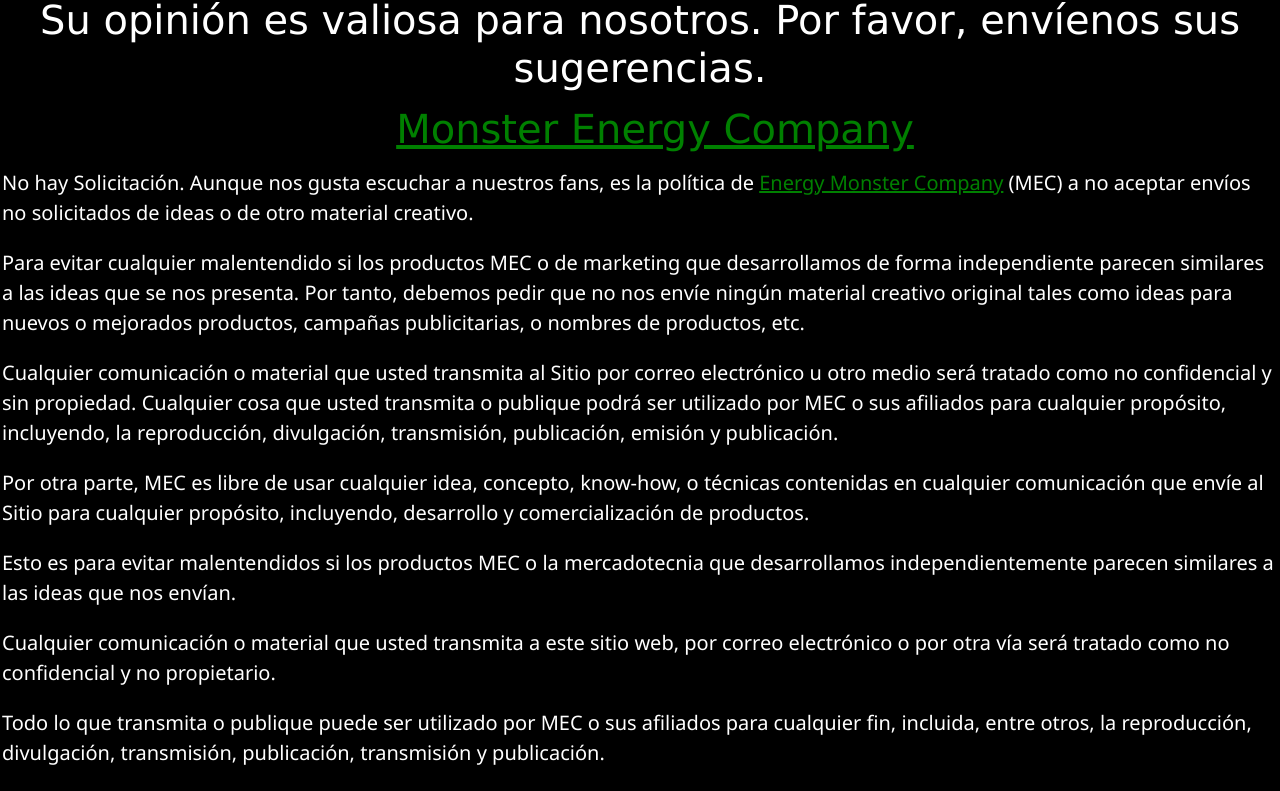
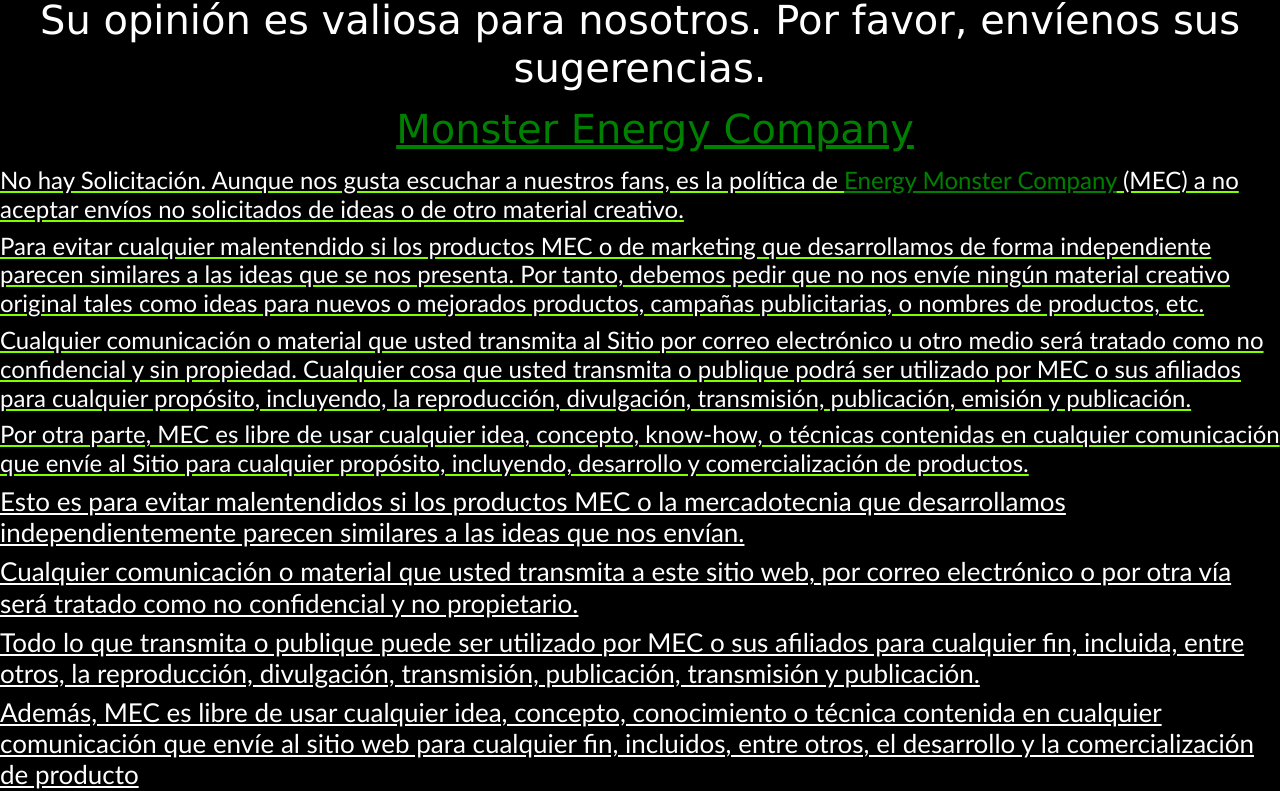
Before and after one commit to Hernanssg/PreEntregaFinal3, a plain HTML site: page pages/contactos.html in a window 1280 px wide. Shown: the part 172-963 px from the top of the page. Drawn offline with nearby package versions, Linux system fonts and the light colour scheme.

Commit message:
Preentrega3

```diff
--- a/css/style.css
+++ b/css/style.css
@@ -9,18 +9,17 @@
   color: white;
   padding: 3px; }
 
-h4 {
-  font-size: 18px;
-  color: white; }
-
-h5 {
-  color: white; }
-
 p {
   padding: 2px;
   font-size: 20px;
   font-family: 'Segoe UI', Tahoma, Geneva, Verdana, sans-serif;
   color: white; }
+
+h4 {
+  font-size: 24px; }
+
+h5 {
+  font-size: 26px; }
 
 u {
   color: green; }
@@ -31,6 +30,12 @@
   background-color: black; }
 
 /*EXTEND*/
+.main__div1, .main-contactos .main__div2 {
+  text-decoration: underline chartreuse;
+  font-family: 'Gill Sans', 'Gill Sans MT', Calibri, 'Trebuchet MS', sans-serif;
+  font-size: 24px;
+  color: white; }
+
 .header .navbar-nav {
   width: 1800px;
   display: flex;
@@ -353,11 +358,20 @@
   flex-direction: row;
   justify-content: space-around; }
 
+.main-contactos .main__div1, .main-contactos .main__div2 {
+  text-decoration: underline chartreuse;
+  font-family: 'Gill Sans', 'Gill Sans MT', Calibri, 'Trebuchet MS', sans-serif;
+  font-size: 24px;
+  color: white; }
+
+.main-contactos .main__div2 {
+  text-decoration: underline white; }
+
 .main-contactos .condiciones {
   display: flex;
+  flex-direction: column;
+  justify-content: space-evenly;
   align-items: center;
-  justify-content: space-evenly;
-  flex-direction: column;
   padding: 5px;
   color: white;
   font-size: 20px; }
--- a/pages/contactos.html
+++ b/pages/contactos.html
@@ -56,32 +56,38 @@
             <h1><u>Monster Energy Company</u></h1>
         </section>
 
-            <p>No hay Solicitación. Aunque nos gusta escuchar a nuestros fans, es la política de <u>Energy Monster
-                    Company</u> (MEC) a no aceptar envíos no solicitados de ideas o de otro material creativo.</p>
-            <p>Para evitar cualquier malentendido si los productos MEC o de marketing que desarrollamos de forma
+        <div class="main__div1">
+            <h4>No hay Solicitación. Aunque nos gusta escuchar a nuestros fans, es la política de <u>Energy Monster
+                    Company</u> (MEC) a no aceptar envíos no solicitados de ideas o de otro material creativo.</h4>
+            <h4>Para evitar cualquier malentendido si los productos MEC o de marketing que desarrollamos de forma
                 independiente parecen similares a las ideas que se nos presenta. Por tanto, debemos pedir que no nos
                 envíe ningún material creativo original tales como ideas para nuevos o mejorados productos, campañas
-                publicitarias, o nombres de productos, etc. </p>
-            <p>Cualquier comunicación o material que usted transmita al
+                publicitarias, o nombres de productos, etc. </h4>
+            <h4>Cualquier comunicación o material que usted transmita al
                 Sitio por correo electrónico u otro medio será tratado como no confidencial y sin propiedad.
                 Cualquier cosa que usted transmita o publique podrá ser utilizado por MEC o sus afiliados para
                 cualquier propósito, incluyendo, la reproducción, divulgación, transmisión, publicación, emisión y
-                publicación.</p>
-            <p> Por otra parte, MEC es libre de usar cualquier idea, concepto, know-how, o técnicas
+                publicación.</h4>
+            <h4> Por otra parte, MEC es libre de usar cualquier idea, concepto, know-how, o técnicas
                 contenidas en cualquier comunicación que envíe al Sitio para cualquier propósito, incluyendo,
-                desarrollo y comercialización de productos. </p>
-            <p> Esto es para evitar malentendidos si los productos MEC o la mercadotecnia que desarrollamos
+                desarrollo y comercialización de productos. </h4>
+        </div>
+
+
+        <div class="main__div2">
+            <h5> Esto es para evitar malentendidos si los productos MEC o la mercadotecnia que desarrollamos
                 independientemente
-                parecen similares a las ideas que nos envían.</p>
-            <p> Cualquier comunicación o material que usted transmita
+                parecen similares a las ideas que nos envían.</h5>
+            <h5> Cualquier comunicación o material que usted transmita
                 a este sitio web, por correo electrónico o por otra vía será tratado como no confidencial y no
-                propietario. </p>
-            <p>Todo lo que transmita o publique puede ser utilizado por MEC o sus afiliados para
+                propietario. </h5>
+            <h5>Todo lo que transmita o publique puede ser utilizado por MEC o sus afiliados para
                 cualquier fin, incluida, entre otros, la reproducción, divulgación, transmisión, publicación,
                 transmisión y publicación.
-            <p> Además, MEC es libre de usar cualquier idea, concepto, conocimiento o
+                <h5> Además, MEC es libre de usar cualquier idea, concepto, conocimiento o
                     técnica contenida en cualquier comunicación que envíe al sitio web para cualquier fin, incluidos,
-                entre otros, el desarrollo y la comercialización de producto</p>
+                    entre otros, el desarrollo y la comercialización de producto</h5>
+        </div>
 
 
         <!-- Form which will send a GET request to the current URL -->
@@ -110,8 +116,7 @@
             </label>
         </form>
 
-            <textarea class="texto input" id="story" name="story"
-                placeholder="Comenta su opinion o problema!"></textarea>
+        <textarea class="texto input" id="story" name="story" placeholder="Comenta su opinion o problema!"></textarea>
 
 
         </div>
@@ -144,5 +149,7 @@
 
 </body>
 <script src="https://cdn.jsdelivr.net/npm/bootstrap@5.2.3/dist/js/bootstrap.bundle.min.js"
-  integrity="sha384-kenU1KFdBIe4zVF0s0G1M5b4hcpxyD9F7jL+jjXkk+Q2h455rYXK/7HAuoJl+0I4" crossorigin="anonymous"></script>
+    integrity="sha384-kenU1KFdBIe4zVF0s0G1M5b4hcpxyD9F7jL+jjXkk+Q2h455rYXK/7HAuoJl+0I4"
+    crossorigin="anonymous"></script>
+
 </html>
--- a/scss/_contactos.scss
+++ b/scss/_contactos.scss
@@ -18,11 +18,27 @@
         justify-content: space-around;
     }
 
+    //  BLOQUE
+    .main {
+
+        // ELEMENTOS
+        &__div1 {
+            text-decoration: underline chartreuse;
+            font-family: 'Gill Sans', 'Gill Sans MT', Calibri, 'Trebuchet MS', sans-serif;
+            font-size: 24px;
+            color: white;
+
+        }
+
+        &__div2 {
+            @extend .main__div1;
+            text-decoration: underline white;
+
+        }
+    }
+
     .condiciones {
-        display: flex;
-        align-items: center;
-        justify-content: space-evenly;
-        flex-direction: column;
+        @include flexible(flex, column, space-evenly, center);
         padding: 5px;
         color: white;
         font-size: 20px;
@@ -52,7 +68,7 @@
 
 
 @media (max-width: 320px) {
-.main-contactos{
+    .main-contactos {
         .formulario {
             padding: 5px;
             color: white;
@@ -60,7 +76,8 @@
             flex-direction: column;
             justify-content: space-around;
         }
-.texto{
+
+        .texto {
             width: 290px;
         }
 
@@ -73,13 +90,13 @@
             text-decoration: underline color green;
         }
 
-    .input:focus{
+        .input:focus {
             background-color: rgb(100, 237, 107);
             transform: scale(1.1);
             transition: .2s;
         }
 
-u{
+        u {
             color: $monster-violeta;
         }
 
--- a/utilities/extend-y-mixin.scss
+++ b/utilities/extend-y-mixin.scss
@@ -1,16 +1,16 @@
-/*EXTEND*/
-// flex-column{
-//     display: flex;
-//     flex-direction: column;
-//     align-items: center;
-//     justify-content: center;
-//     background-color: $verde-lima;
-// }
+ /*EXTEND*/
+
+ .main__div1 {
+     text-decoration: underline chartreuse;
+     font-family: 'Gill Sans', 'Gill Sans MT', Calibri, 'Trebuchet MS', sans-serif;
+     font-size: 24px;
+     color: white;
+ }
 
 
-@mixin flexible ($dis, $direction, $corte, $just,$align){
-display: $dis;
-flex-flow: $direction $corte;
-justify-content:$just ;
-align-items: $aling;
-}
+ @mixin flexible ($dis, $direction, $just, $align) {
+     display: $dis;
+     flex-direction: $direction;
+     justify-content: $just ;
+     align-items: $align;
+ }
--- a/utilities/generales.scss
+++ b/utilities/generales.scss
@@ -13,17 +13,7 @@
     padding: 3px;
 }
 
-h4 {
-    font-size: 18px;
-    color: white;
 
-
-
-}
-
-h5 {
-    color: white;
-}
 
 p {
     padding: 2px;
@@ -31,7 +21,12 @@
     font-family: 'Segoe UI', Tahoma, Geneva, Verdana, sans-serif;
     color: white;
 }
-
+h4{
+    font-size: 24px;
+}
+h5{
+    font-size: 26px;
+}
 u {
     color: green;
 }
```
Lines whose indentation alone changed are shown as unchanged.
